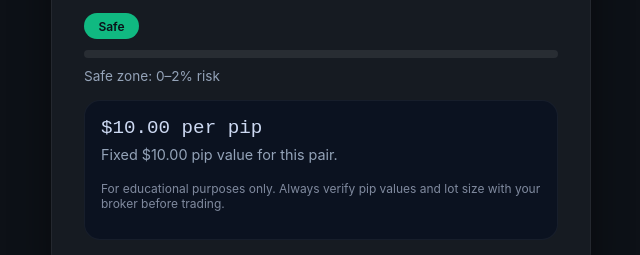
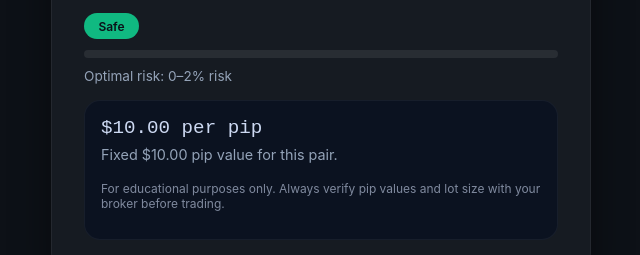
Before and after one commit to negashbiruk14-art/tradeguardfx, a plain HTML site: page index.html in a window 1280 px wide. Shown: the part 1073-1328 px from the top of the page, 319-959 px from the left. Drawn offline with Linux system fonts and the light colour scheme.

Commit message:
Update index.html

```diff
--- a/index.html
+++ b/index.html
@@ -508,7 +508,7 @@ select:focus {
   const levelConfig = {
     safe: {
       label:'Safe',
-      description:'Safe zone: 0–2% risk',
+      description:'Optimal risk: 0–2% risk',
       color:'var(--accent)'
     },
     moderate: {
@@ -518,7 +518,7 @@ select:focus {
     },
     dangerous:{
       label:'Dangerous',
-      description:'Dangerous zone: >3%',
+      description:'High risk: >3%',
       color:'var(--danger)'
     },
     pending:{
```
